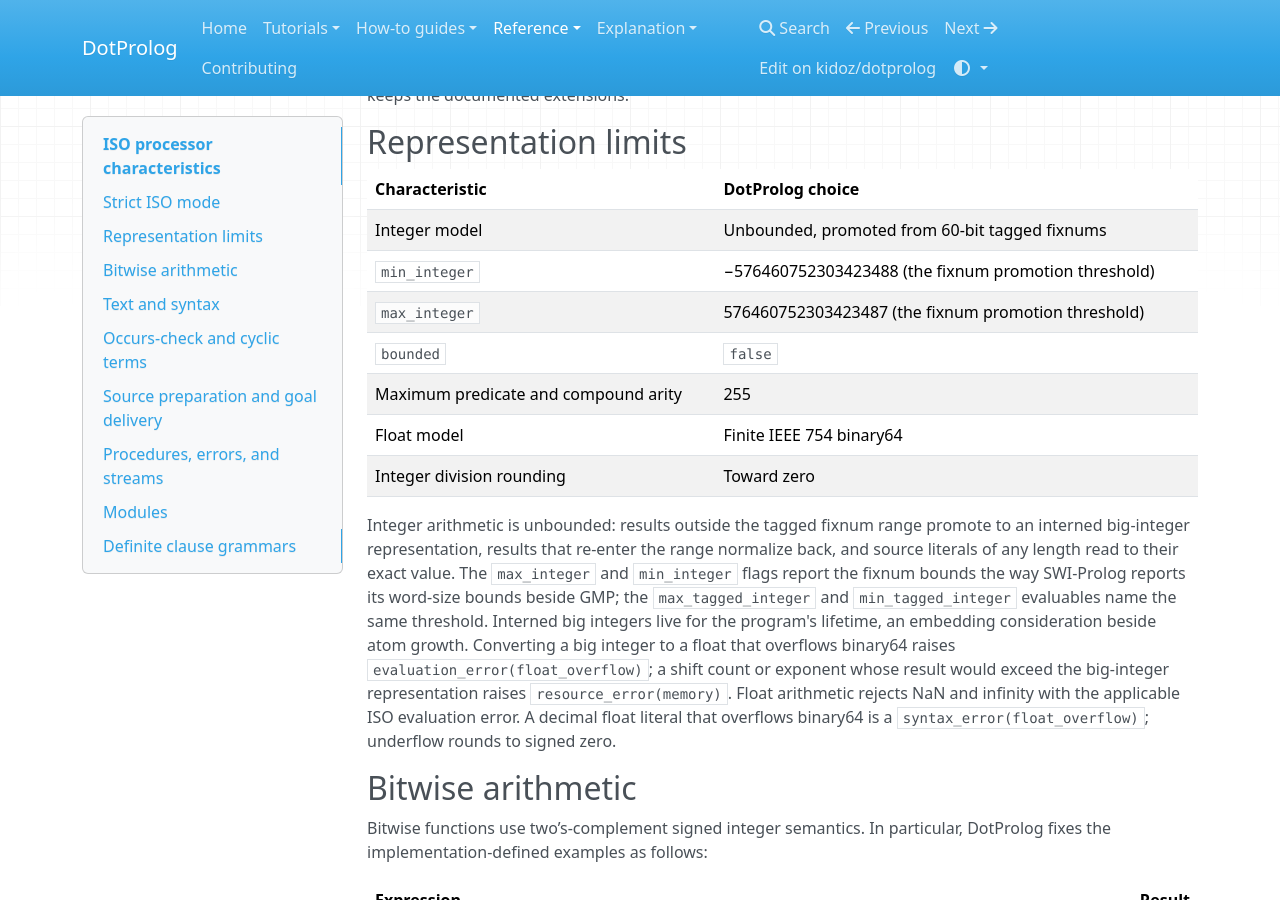
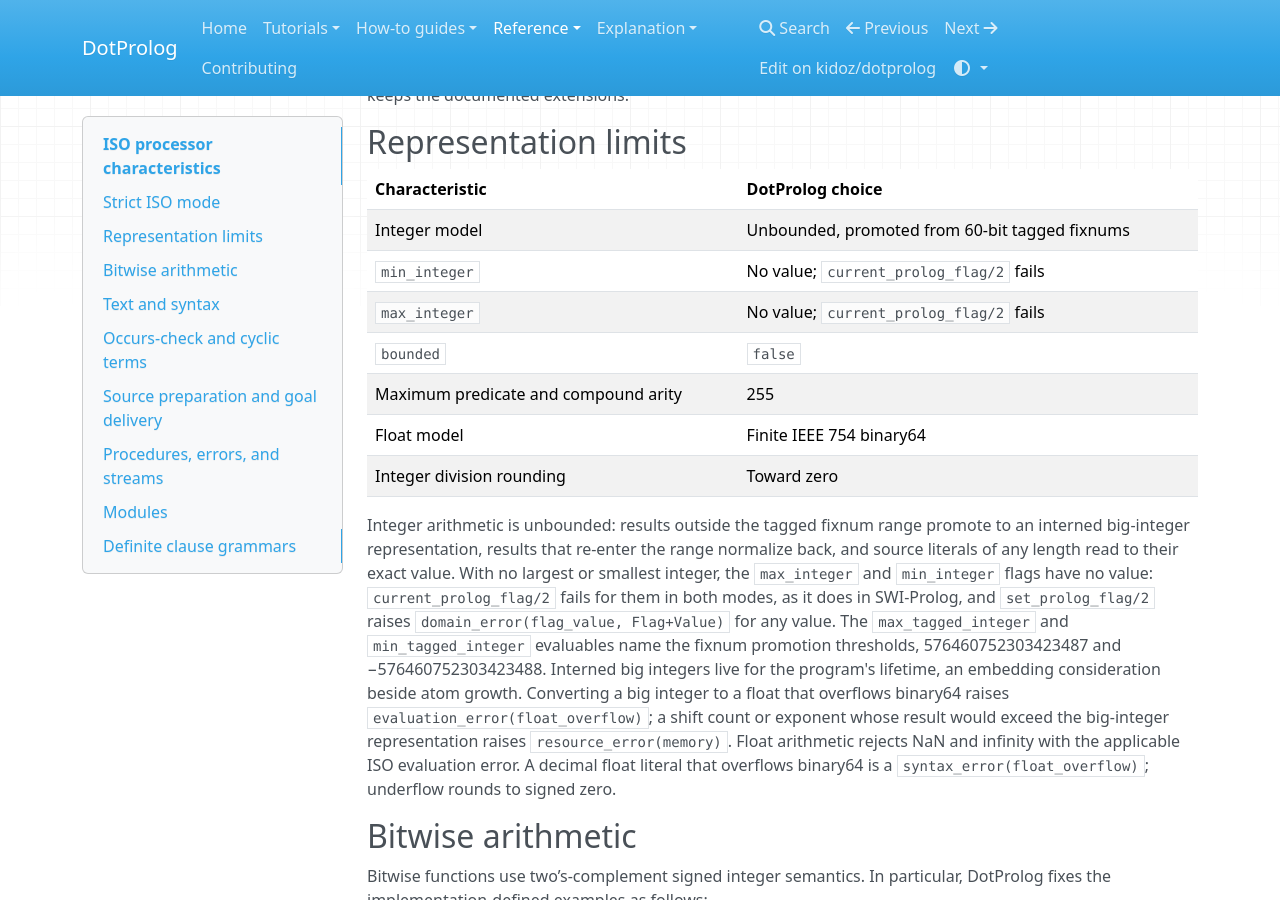
Before and after one commit to kidoz/dotprolog, an MkDocs documentation site: the page built from docs/reference/iso-processor-characteristics.md, in a window 1280 px wide and 900 px high, scrolled down 362 px. Built offline with MkDocs 1.6.1, drawn with Linux system fonts in a browser that asks for light colours; nearby versions of some CDN libraries.

Commit message:
Document the valueless max_integer and min_integer flags

```diff
--- a/docs/reference/iso-processor-characteristics.md
+++ b/docs/reference/iso-processor-characteristics.md
@@ -21,8 +21,8 @@ mode is `Modern`, which keeps the documented extensions.
 | Characteristic | DotProlog choice |
 |---|---|
 | Integer model | Unbounded, promoted from 60-bit tagged fixnums |
-| `min_integer` | −576460752303423488 (the fixnum promotion threshold) |
-| `max_integer` | 576460752303423487 (the fixnum promotion threshold) |
+| `min_integer` | No value; `current_prolog_flag/2` fails |
+| `max_integer` | No value; `current_prolog_flag/2` fails |
 | `bounded` | `false` |
 | Maximum predicate and compound arity | 255 |
 | Float model | Finite IEEE 754 binary64 |
@@ -30,9 +30,11 @@ mode is `Modern`, which keeps the documented extensions.
 
 Integer arithmetic is unbounded: results outside the tagged fixnum range promote to an interned
 big-integer representation, results that re-enter the range normalize back, and source literals of
-any length read to their exact value. The `max_integer` and `min_integer` flags report the fixnum
-bounds the way SWI-Prolog reports its word-size bounds beside GMP; the `max_tagged_integer` and
-`min_tagged_integer` evaluables name the same threshold. Interned big integers live for the
+any length read to their exact value. With no largest or smallest integer, the `max_integer` and
+`min_integer` flags have no value: `current_prolog_flag/2` fails for them in both modes, as it does
+in SWI-Prolog, and `set_prolog_flag/2` raises `domain_error(flag_value, Flag+Value)` for any
+value. The `max_tagged_integer` and `min_tagged_integer` evaluables name the fixnum promotion
+thresholds, 576460752303423487 and −576460752303423488. Interned big integers live for the
 program's lifetime, an embedding consideration beside atom growth. Converting a big integer to a
 float that overflows binary64 raises `evaluation_error(float_overflow)`; a shift count or exponent
 whose result would exceed the big-integer representation raises `resource_error(memory)`. Float
```
Also changed, not shown: COMPATIBILITY.md (+4 -0 lines), docs/reference/iso-part1-conformance.md (+1 -1 lines), docs/reference/swi-compatibility.md (+1 -1 lines).
